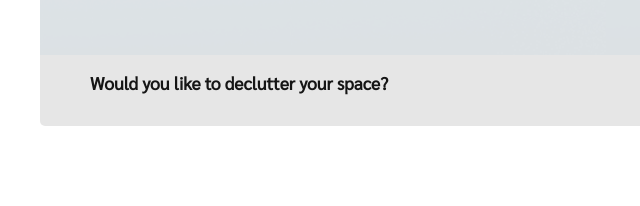
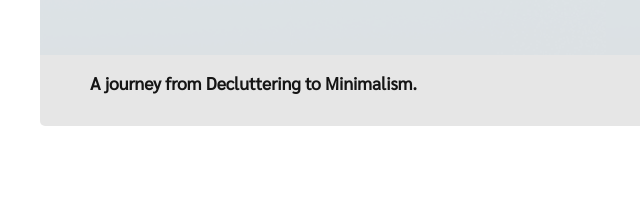
Before and after one commit to Surajarya130/SSquare, a plain HTML site: page index.html in a window 1280 px wide. Shown: the part 192-398 px from the top of the page, 0-640 px from the left. Drawn offline with Linux system fonts and the light colour scheme.

Commit message:
15th Dec

```diff
--- a/index.html
+++ b/index.html
@@ -15,7 +15,7 @@
     </div>
     <div class="btnSect">
         <div class="btnWords">
-            <h3 class="textOnBtn">Would you like to declutter your space?</h3>
+            <h3 class="textOnBtn">A journey from Decluttering to Minimalism.</h3>
         </div>
         <div class="btnMain">
             <button>BOOK THIS SERVICE</button>
```
